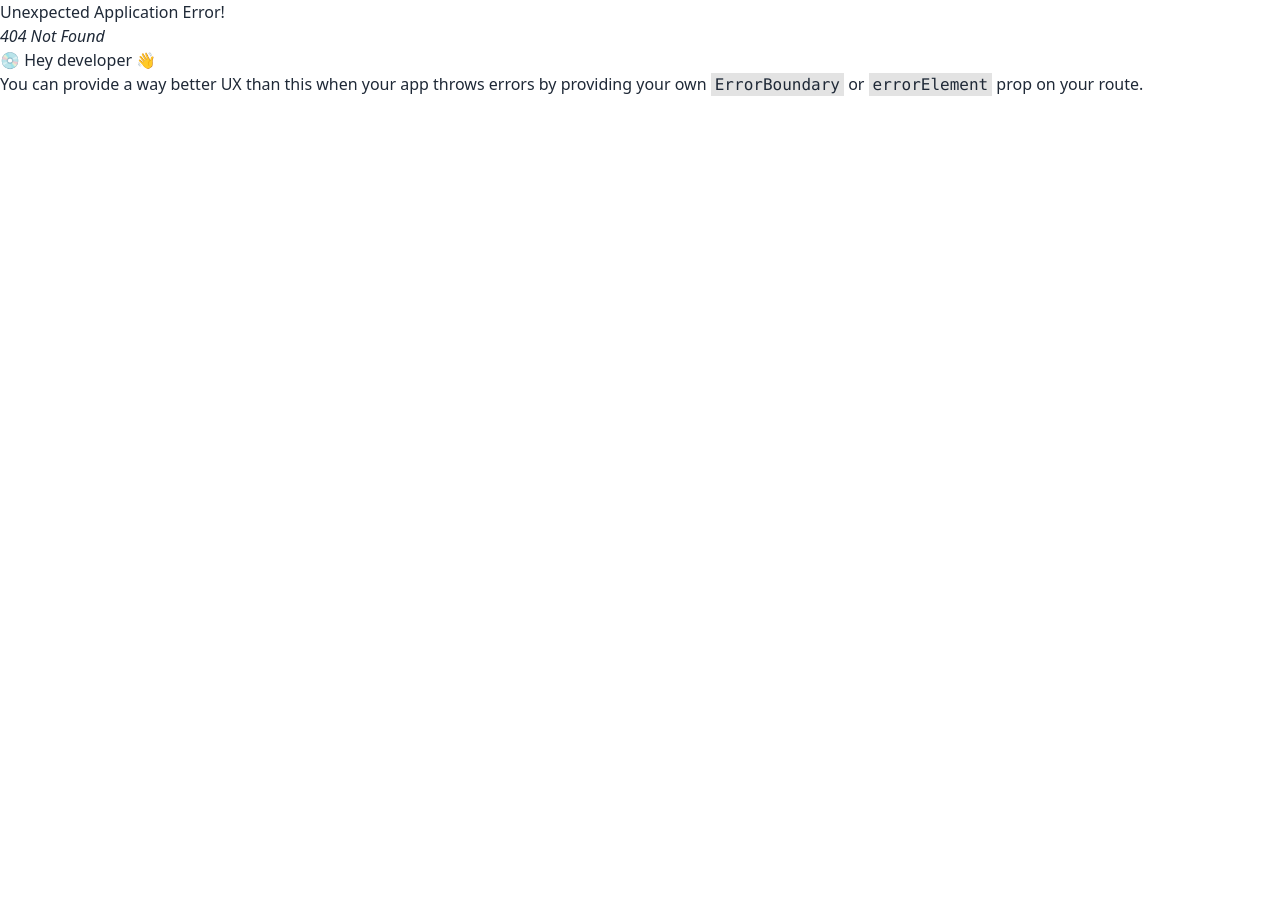
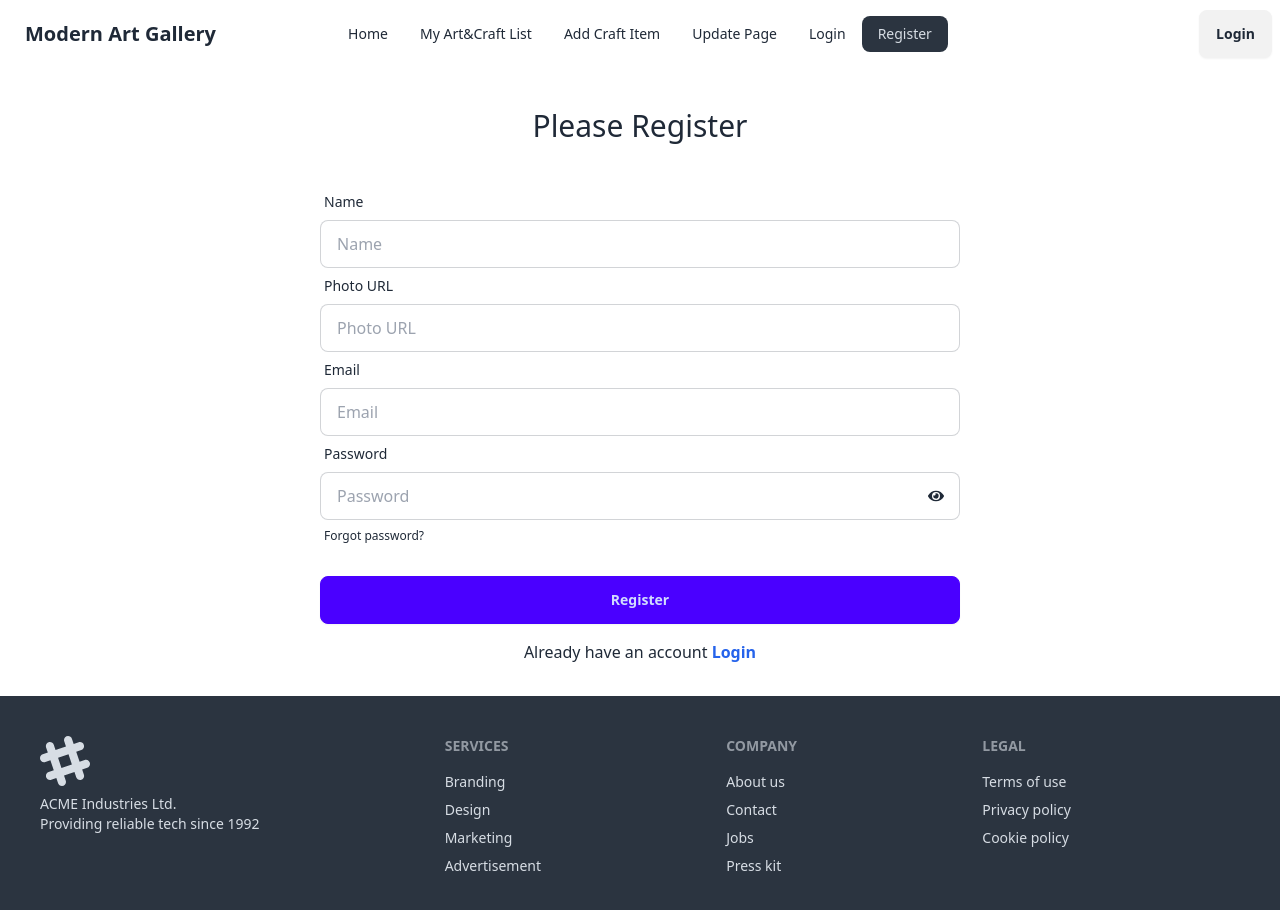
Before and after one commit to showlin1/art-and-craft-store-client, a React (Vite) app: page /register in a window 1280 px wide. Before the commit this address had no page. Shown: the top 910 px of the page. Before the commit the page ends 800 px from the top, so only its background shows below. Built offline with nearby package versions, Linux system fonts and the light colour scheme; no server answers.

Commit message:
register page complete

```diff
--- a/package.json
+++ b/package.json
@@ -10,8 +10,10 @@
     "preview": "vite preview"
   },
   "dependencies": {
+    "firebase": "^10.12.2",
     "react": "^18.3.1",
     "react-dom": "^18.3.1",
+    "react-icons": "^5.2.1",
     "react-router-dom": "^6.24.0"
   },
   "devDependencies": {
--- /dev/null
+++ b/src/Component/Firebase/firebase.config.js
@@ -0,0 +1,19 @@
+// Import the functions you need from the SDKs you need
+import { initializeApp } from "firebase/app";
+// TODO: Add SDKs for Firebase products that you want to use
+// https://firebase.google.com/docs/web/setup#available-libraries
+
+// Your web app's Firebase configuration
+const firebaseConfig = {
+  apiKey: "AIzaSyAZX0duscqy82aI-DFJ1GukzwG-4wRE_Ds",
+  authDomain: "art-and-craft-store-f0b37.firebaseapp.com",
+  projectId: "art-and-craft-store-f0b37",
+  storageBucket: "art-and-craft-store-f0b37.appspot.com",
+  messagingSenderId: "849426295841",
+  appId: "1:849426295841:web:3d4695f2ea1b59c89b0760"
+};
+
+// Initialize Firebase
+const app = initializeApp(firebaseConfig);
+
+export default  app;
--- a/src/Component/Login/Login.jsx
+++ b/src/Component/Login/Login.jsx
@@ -1,12 +1,33 @@
+import { useContext } from "react";
 import { Link } from "react-router-dom";
 import Footer from "../Footer/Footer";
+import { AuthContext } from "../Providers/AuthProvider";
 
 
-const Login = () => {
+const Loggin = () => {
+    const { signIn, handleGoogleSignIn, handleGithubSignIn } = useContext(AuthContext);
+
+    const handleLogin = e => {
+        e.preventDefault();
+        console.log(e.currentTarget);
+        const form = new FormData(e.currentTarget);
+        const email = form.get('email');
+        const password = form.get('password');
+        console.log(email, password);
+        signIn(email, password)
+            .then(result => {
+                console.log(result.user);
+                alert('login Successfully');
+            })
+            .catch(error => {
+                console.error(error);
+                alert('not match in user email or password');
+            })
+    }
     return (
         <div>
             <h2 className="text-3xl text-center my-10">Please Login</h2>
-            <form className="md:w-3/4 lg:w-1/2 mx-auto">
+            <form onSubmit={handleLogin} className="md:w-3/4 lg:w-1/2 mx-auto">
                 <div className="form-control">
                     <label className="label">
                         <span className="label-text">Email</span>
@@ -29,10 +50,10 @@ const Login = () => {
                     <p className="text-2xl text-center">or</p>
                 </div>
                 <div className="form-control mt-6">
-                    <button className="btn btn-primary">Google Login</button>
+                    <button onClick={handleGoogleSignIn} className="btn btn-primary">Google Login</button>
                 </div>
                 <div className="form-control mt-6">
-                    <button  className="btn btn-primary">GitHub Login</button>
+                    <button onClick={handleGithubSignIn} className="btn btn-primary">GitHub Login</button>
                 </div>
             </form>
             <p className="text-center mt-4 mb-8">Do not have an account <Link to='/register' className="text-blue-600 font-bold">Register</Link></p>
@@ -41,4 +62,4 @@ const Login = () => {
     );
 };
 
-export default Login;
+export default Loggin;
--- a/src/Component/Navbar/Navbar.jsx
+++ b/src/Component/Navbar/Navbar.jsx
@@ -1,11 +1,26 @@
+import { useContext } from "react";
 import { Link, NavLink } from "react-router-dom";
+import { AuthContext } from "../Providers/AuthProvider";
 
 
 const Navbar = () => {
 
+    const { user, logOut } = useContext(AuthContext);
+
+    const handleSignOut = () => {
+        logOut()
+        .then(result =>{
+            console.log(result.user);
+        })
+        .catch(error =>{
+            console.error(error);
+        })
+    }
+
     const navLinks = <>
         <li><NavLink to='/'>Home</NavLink></li>
         <li><NavLink to='/myArtAndCraft'>My Art&Craft List</NavLink></li>
+        <li><NavLink to='/addCraftItem'>Add Craft Item</NavLink></li>
         <li><NavLink to='/updatePage'>Update Page</NavLink></li>
         <li><NavLink to='/login'>Login</NavLink></li>
         <li><NavLink to='/register'>Register</NavLink></li>
@@ -45,14 +60,14 @@ const Navbar = () => {
                 </ul>
             </div>
             <div className="navbar-end">
-                {/* {
+                {
                     user ?
                         <button onClick={handleSignOut} className="btn">Sign Out</button>
-                        : */}
+                        :
                         <Link to='/login'>
                             <button className="btn">Login</button>
                         </Link>
-                 {/* } */}
+                 }
 
             </div>
         </div>
--- /dev/null
+++ b/src/Component/Providers/AuthProvider.jsx
@@ -0,0 +1,83 @@
+
+
+import { createUserWithEmailAndPassword, GoogleAuthProvider, GithubAuthProvider, getAuth, signInWithPopup, onAuthStateChanged, signOut, signInWithEmailAndPassword } from "firebase/auth";
+import { createContext, useEffect, useState } from "react";
+import app from "../Firebase/firebase.config";
+
+
+
+
+export const AuthContext = createContext(null);
+
+const auth = getAuth(app);
+
+const googleProvider = new GoogleAuthProvider();
+
+const githubProvider = new GithubAuthProvider();
+
+
+export const AuthProvider = ({ children }) => {
+    const [user, setUser] = useState(null);
+
+    const logOut = () => {
+        return signOut(auth);
+    }
+
+    useEffect(() => {
+        const unSubscribe = onAuthStateChanged(auth, currentUser => {
+            console.log('user in the auth state changed', currentUser);
+            setUser(currentUser);
+
+        });
+        return () => {
+            unSubscribe();
+        }
+    }, [])
+
+    const createUser = (email, password) => {
+        return createUserWithEmailAndPassword(auth, email, password);
+    }
+
+    const signIn = (email, password) => {
+        return signInWithEmailAndPassword(auth, email, password)
+    }
+
+    const handleGoogleSignIn = () => {
+        signInWithPopup(auth, googleProvider)
+            .then(result => {
+                console.log(result.user)
+            })
+            .catch(error => {
+                console.error(error);
+            })
+    }
+    const handleGithubSignIn = () => {
+        signInWithPopup(auth, githubProvider)
+            .then(result => {
+                console.log(result.user)
+            })
+            .catch(error => {
+                console.error(error);
+            })
+    }
+
+
+
+
+    const authInfo = {
+        user,
+        createUser,
+        handleGoogleSignIn,
+        handleGithubSignIn,
+        signIn,
+        logOut
+    }
+
+    return (
+        <AuthContext.Provider value={authInfo}>
+            {children}
+        </AuthContext.Provider>
+    );
+};
+
+export default AuthProvider;
--- /dev/null
+++ b/src/Component/Register/Register.jsx
@@ -0,0 +1,120 @@
+import { useContext, useState } from "react";
+import { Link } from "react-router-dom";
+import { FaEye, FaEyeSlash } from "react-icons/fa";
+import Footer from "../Footer/Footer";
+import { AuthContext } from "../Providers/AuthProvider";
+
+
+
+
+const Register = () => {
+
+    const { createUser } = useContext(AuthContext);
+
+    const [registerError, setRegisterError] = useState('');
+    const [showPassword, setShowPassword] = useState(false);
+
+    // const [success, setSuccess] = useState('');
+
+    const handleRegister = e => {
+        e.preventDefault();
+        console.log(e.currentTarget);
+        const form = new FormData(e.currentTarget);
+        const name = form.get('name');
+        const photoUrl = form.get('photo');
+        const email = form.get('email');
+        const password = form.get('password')
+        console.log(name, photoUrl, email, password);
+
+        //reset error
+        setRegisterError('');
+        // setSuccess('');
+
+        if (password.length < 6) {
+            setRegisterError('Password should be at least 6 charecters or longer');
+            return;
+        }
+        else if (!/[A-Z]/.test(password)) {
+            setRegisterError('Your password shuould have at least one upper case charecters.');
+            return;
+        }
+        else if (!/[a-z]/.test(password)) {
+            setRegisterError('Your password should have at least one lower case charecters.')
+            return;
+        }
+
+
+        //create user
+        createUser(email, password)
+            .then(result => {
+                console.log(result.user);
+                alert('user Created Successfully.')
+            })
+            .catch(error => {
+                console.error(error);
+            })
+
+
+    }
+
+    return (
+        <div>
+            <h2 className="text-3xl text-center my-10">Please Register</h2>
+            <form onSubmit={handleRegister} className="md:w-3/4 lg:w-1/2 mx-auto">
+                <div className="form-control">
+                    <label className="label">
+                        <span className="label-text">Name</span>
+                    </label>
+                    <input type="text" placeholder="Name" name="name" className="input input-bordered" required />
+                </div>
+                <div className="form-control">
+                    <label className="label">
+                        <span className="label-text">Photo URL</span>
+                    </label>
+                    <input type="text" placeholder="Photo URL" name="photo" className="input input-bordered" />
+                </div>
+                <div className="form-control">
+                    <label className="label">
+                        <span className="label-text">Email</span>
+                    </label>
+                    <input type="email" placeholder="Email" name="email" className="input input-bordered" required />
+                </div>
+                <div className="form-control ">
+                    <label className="label">
+                        <span className="label-text">Password</span>
+                    </label>
+
+                    <div className="relative">
+                        <input
+                            type={showPassword ? "text" : "password"}
+                            placeholder="Password"
+                            name="password"
+                            className="input input-bordered w-full" required />
+                        <span className="absolute mt-4 right-4 " onClick={() => setShowPassword(!showPassword)}>
+                            {
+                                showPassword ? <FaEyeSlash></FaEyeSlash> : <FaEye></FaEye>
+                            }
+                        </span>
+                    </div>
+
+                    <label className="label">
+                        <a href="#" className="label-text-alt link link-hover">Forgot password?</a>
+                    </label>
+                </div>
+                <div className="form-control mt-6">
+                    <button className="btn btn-primary">Register</button>
+                </div>
+            </form>
+            {
+                registerError && <p className="text-red-700">{registerError}</p>
+            }
+            {/* {
+            success && <p className="text-green-700">{success}</p>
+        } */}
+            <p className="text-center mt-4 mb-8">Already have an account <Link className="text-blue-600 font-bold" to='/login'>Login</Link></p>
+            <Footer></Footer>
+        </div>
+    );
+};
+
+export default Register;
--- a/src/main.jsx
+++ b/src/main.jsx
@@ -3,12 +3,15 @@ import ReactDOM from 'react-dom/client'
 import './index.css'
 import { RouterProvider } from 'react-router-dom'
 import router from './Component/Routes/Routes'
+import AuthProvider from './Component/Providers/AuthProvider'
 
 
 
 
 ReactDOM.createRoot(document.getElementById('root')).render(
   <React.StrictMode>
-    <RouterProvider router={router} />
+    <AuthProvider>
+      <RouterProvider router={router} />
+    </AuthProvider>
   </React.StrictMode>,
 )
```
Also changed, not shown: src/Component/Routes/Routes.jsx (+6 -1 lines), 1 other file (tests, documents, lock files or other folders).
